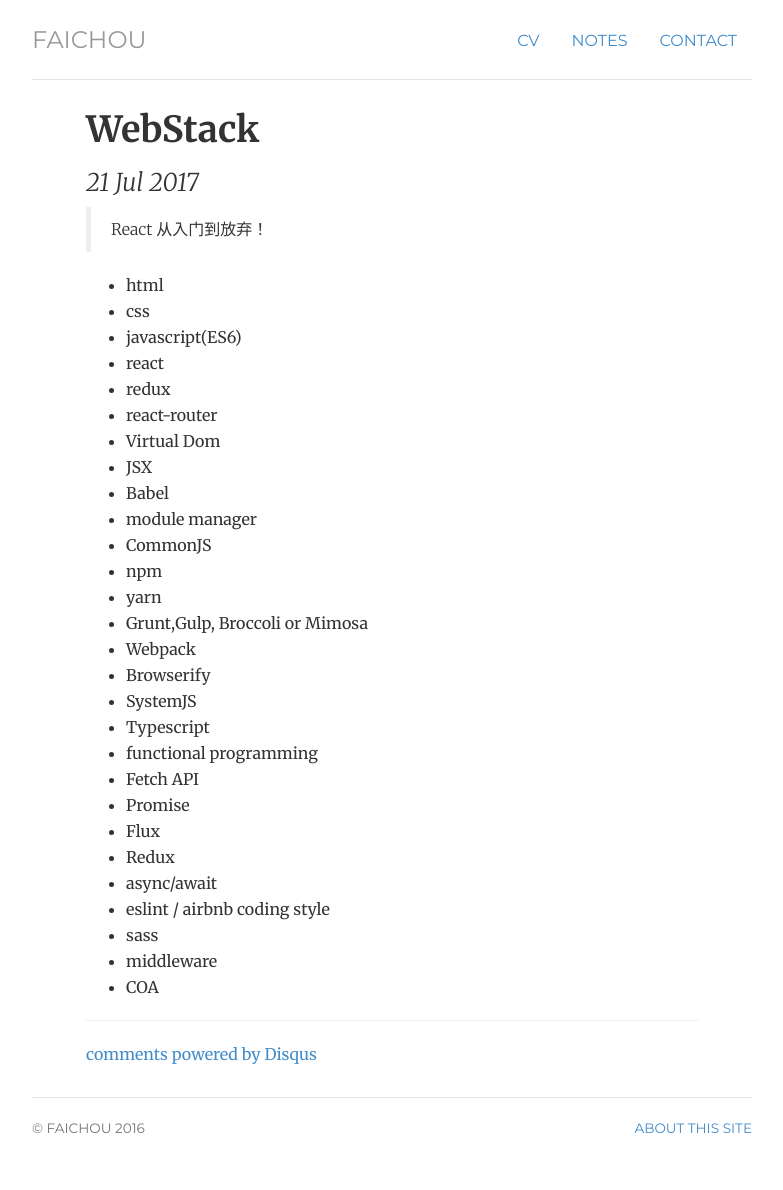
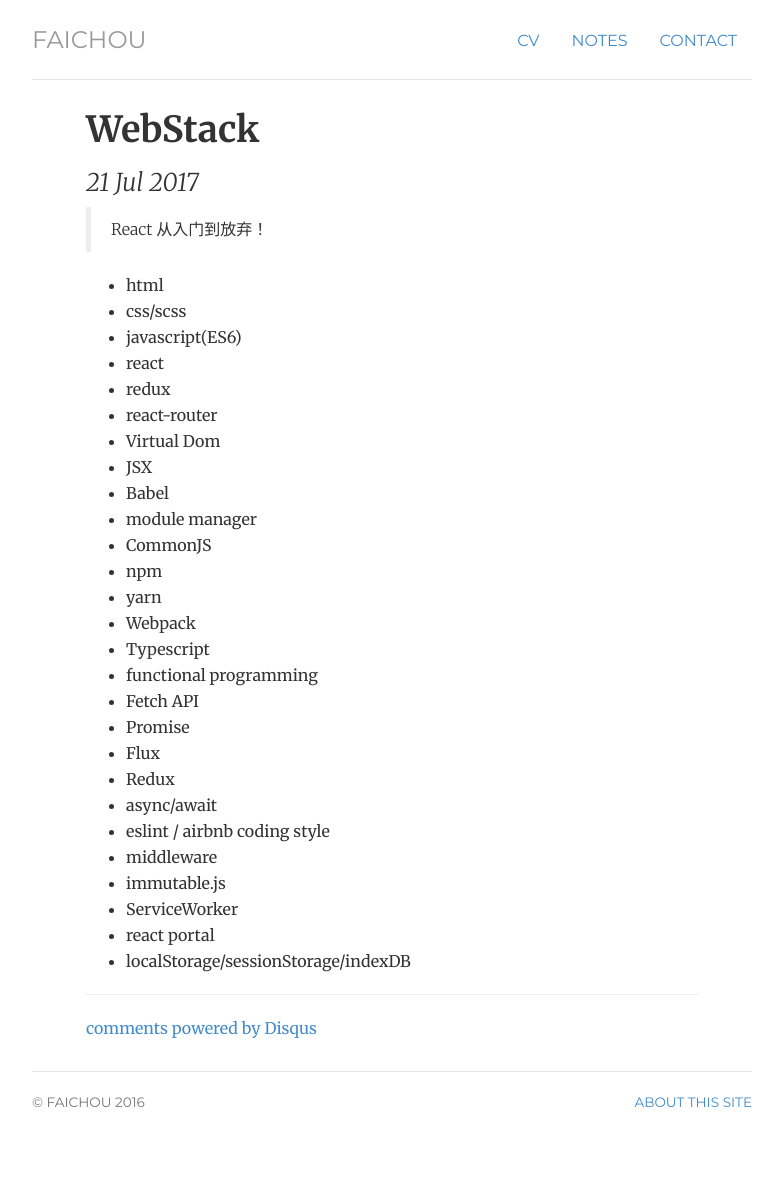
Before and after one commit to FaiChou/faichou.github.io, a Jekyll site: the page built from _posts/2017-07-21-WebStack.md, in a window 1280 px wide. Shown: the whole page, without its empty margins (248-1031 px from the left). Built offline with Jekyll 4.4.1, drawn with Linux system fonts in a browser that asks for light colours; comment, search, counter and statistics services are not loaded; after the commit the page ends 1164 px from its top, so only the background shows below that.

Commit message:
update react learning

```diff
--- a/_posts/2017-07-21-WebStack.md
+++ b/_posts/2017-07-21-WebStack.md
@@ -7,7 +7,7 @@
 > React 从入门到放弃！
 
 - html
-- css
+- css/scss
 - javascript(ES6)
 - react
 - redux
@@ -19,10 +19,7 @@
 - CommonJS
 - npm
 - yarn
-- Grunt,Gulp, Broccoli or Mimosa
 - Webpack
-- Browserify
-- SystemJS
 - Typescript
 - functional programming
 - Fetch API
@@ -31,6 +28,8 @@
 - Redux
 - async/await
 - eslint / airbnb coding style
-- sass
 - middleware
-- COA
+- immutable.js
+- ServiceWorker
+- react portal
+- localStorage/sessionStorage/indexDB
```
